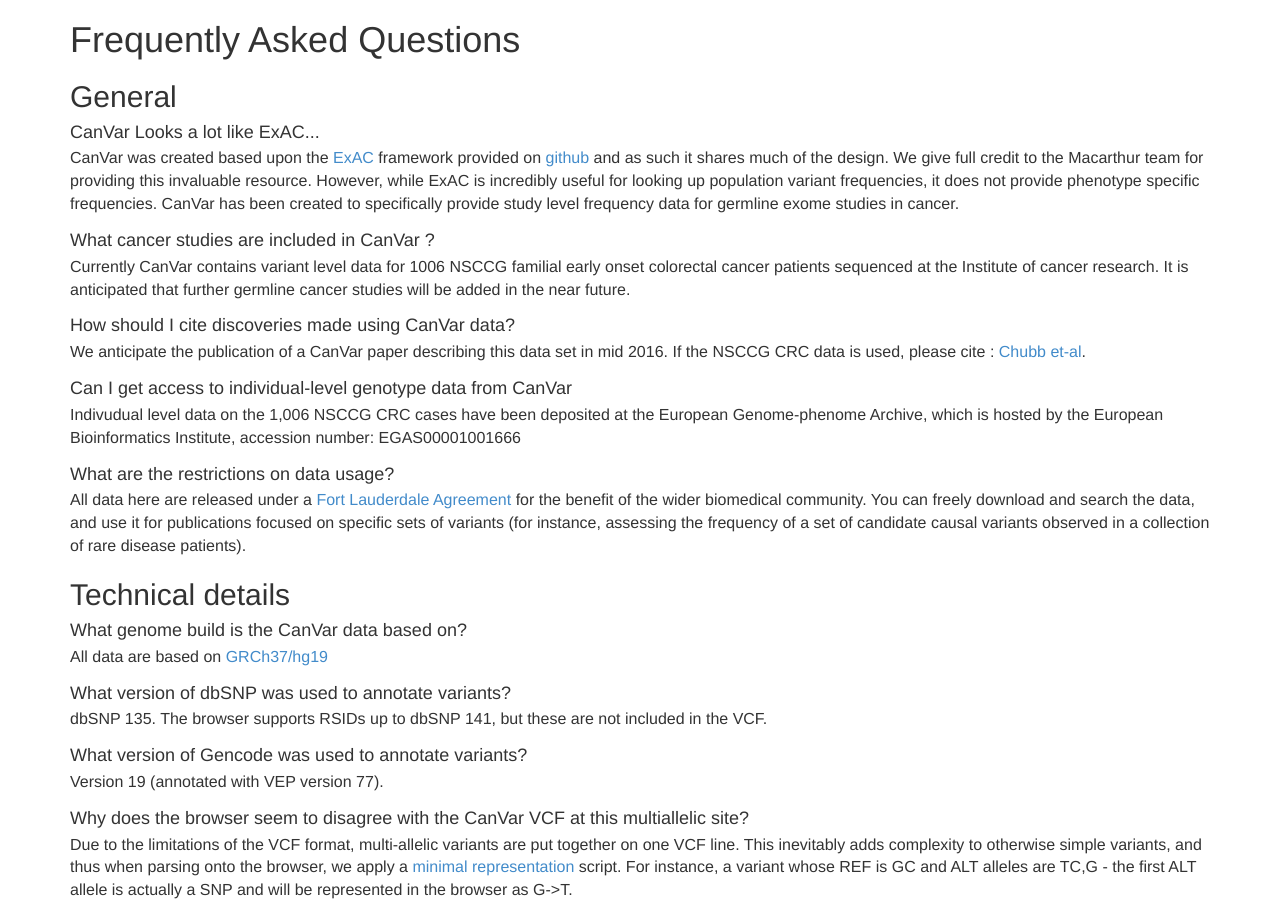
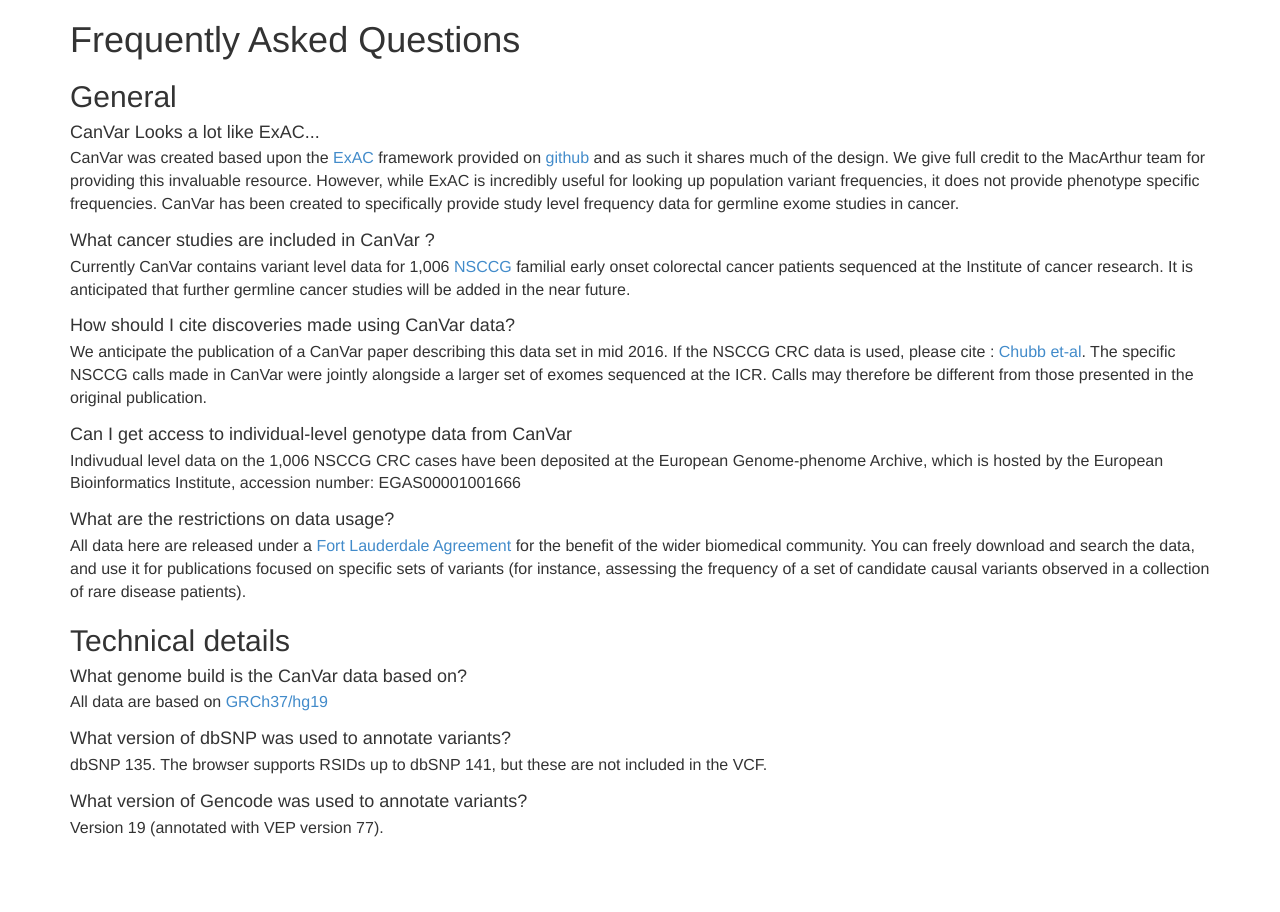
Before and after one commit to danchubb/CanVar, a Flask app: page /faq in a window 1280 px wide. Shown: the part 52-964 px from the top of the page. After the commit the page ends 889 px from the top, so only its background shows below. Run offline with Flask 2, Linux system fonts and the light colour scheme; parts of the project's set-up code (start-up, migrations or seed data) failed here and were passed over; some libraries are stand-ins or nearby versions.

Commit message:
Add files via upload

```diff
--- a/templates/about.html
+++ b/templates/about.html
@@ -8,7 +8,7 @@
                     {{name}} is a resource of variant level frequency data from cancer germline sequencing studies.
                 </p>
                 <p>
-                    {{name}} Currently contains 1006 Familial early onset CRC patients
+                    {{name}} Currently contains 1,006 Familial early onset CRC patients from the National Study of Colorectal Cancer Genetics (<a href="https://www.ncbi.nlm.nih.gov/pmc/articles/PMC2360468/?report=classic">NSCCG</a>).
                 </p>
 
         </div>
--- a/templates/faq.html
+++ b/templates/faq.html
@@ -7,19 +7,19 @@
             <li class="media">
                 <div class="media-body">
                     <h4 class="media-heading">{{name}} Looks a lot like ExAC...</h4>
-                    {{name}} was created based upon the <a href="http://exac.broadinstitute.org/">ExAC</a> framework provided on <a href="https://github.com/konradjk/exac_browser/blob/master/README.md">github</a> and as such it shares much of the design. We give full credit to the Macarthur team for providing this invaluable resource. However, while ExAC is incredibly useful for looking up population variant frequencies, it does not provide phenotype specific frequencies. {{name}} has been created to specifically provide study level frequency data for germline exome studies in cancer.
+                    {{name}} was created based upon the <a href="http://exac.broadinstitute.org/">ExAC</a> framework provided on <a href="https://github.com/konradjk/exac_browser/blob/master/README.md">github</a> and as such it shares much of the design. We give full credit to the MacArthur team for providing this invaluable resource. However, while ExAC is incredibly useful for looking up population variant frequencies, it does not provide phenotype specific frequencies. {{name}} has been created to specifically provide study level frequency data for germline exome studies in cancer.
                 </div>
             </li>
             <li class="media">
                 <div class="media-body">
                     <h4 class="media-heading">What cancer studies are included in {{name}} ? </h4>
-                    Currently {{name}} contains variant level data for 1006 NSCCG familial early onset colorectal cancer patients sequenced at the Institute of cancer research. It is anticipated that further germline cancer studies will be added in the near future.
+                    Currently {{name}} contains variant level data for 1,006 <a href="https://www.ncbi.nlm.nih.gov/pmc/articles/PMC2360468/?report=classic">NSCCG</a>  familial early onset colorectal cancer patients sequenced at the Institute of cancer research. It is anticipated that further germline cancer studies will be added in the near future.
                 </div>
             </li>
             <li class="media">
                 <div class="media-body">
                     <h4 class="media-heading">How should I cite discoveries made using {{name}} data?</h4>
-                    We anticipate the publication of a {{name}} paper describing this data set in mid 2016. If the NSCCG CRC data is used, please cite : <a href="http://www.nature.com/ncomms/2016/160622/ncomms11883/full/ncomms11883.html">Chubb et-al</a>.
+                    We anticipate the publication of a {{name}} paper describing this data set in mid 2016. If the NSCCG CRC data is used, please cite : <a href="http://www.nature.com/ncomms/2016/160622/ncomms11883/full/ncomms11883.html">Chubb et-al</a>. The specific NSCCG calls made in CanVar were jointly alongside a larger set of exomes sequenced at the ICR. Calls may therefore be different from those presented in the original publication.
                 </div>
             </li>
             <li class="media">
@@ -55,15 +55,6 @@
                     Version 19 (annotated with VEP version 77).
                 </div>
             </li>
-            <li class="media">
-                <div class="media-body">
-                    <h4 class="media-heading">Why does the browser seem to disagree with the {{name}} VCF at this multiallelic site?</h4>
-                    Due to the limitations of the VCF format, multi-allelic variants are put together on one VCF line.
-                    This inevitably adds complexity to otherwise simple variants,
-                    and thus when parsing onto the browser, we apply a <a href="http://www.cureffi.org/2014/04/24/converting-genetic-variants-to-their-minimal-representation/">minimal representation</a> script.
-                    For instance, a variant whose REF is GC and ALT alleles are TC,G - the first ALT allele is actually a SNP and will be represented in the browser as G->T.
-                </div>
-            </li>
 
         </ul>
     </div>
```
